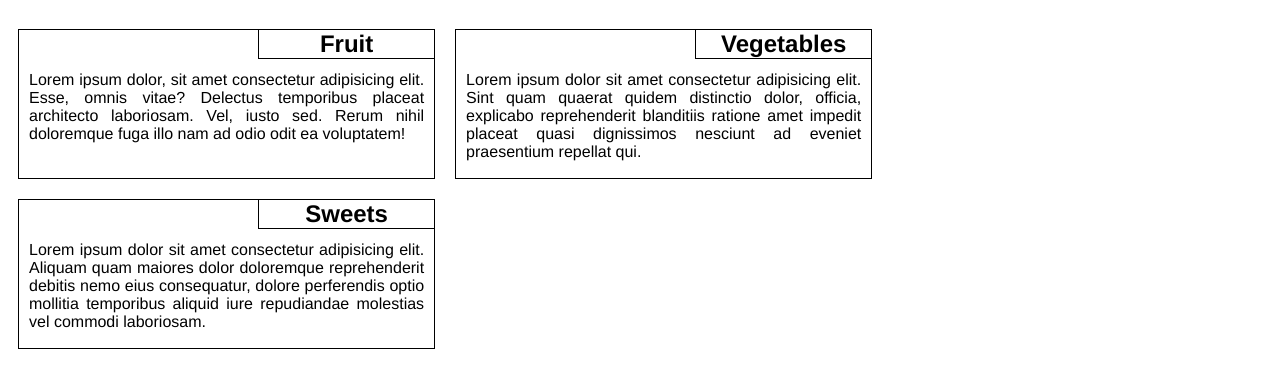
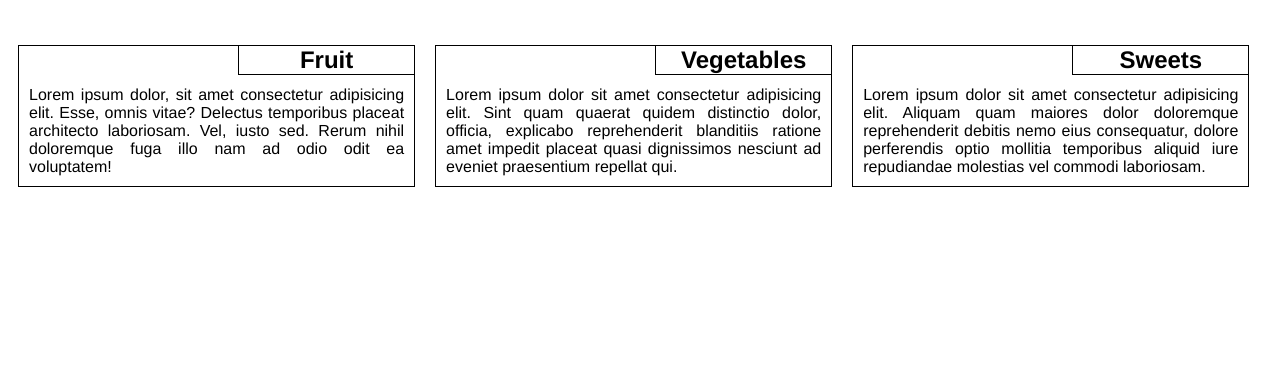
Before and after one commit to rockyraccoon64/coursera_mod2, a plain HTML site: page index.html in a window 1280 px wide. Shown: the part 61-448 px from the top of the page. Drawn offline with Linux system fonts and the light colour scheme.

Commit message:
It works!

```diff
--- a/css/stylesheet.css
+++ b/css/stylesheet.css
@@ -9,26 +9,24 @@ h1 {
 section {
     position: relative;
     float: left;
-    text-align: justify;
     box-sizing: border-box;
-    width: 50%;
-    height: 150px;
-    border: 1px solid black;
-    margin: 10px;
+    padding: 10px;
 }
 
 section > h2 {
     margin: 0px;
     width: 175px;
     position: absolute;
-    top: -1px;
-    right: -1px;
+    top: 26px;
+    right: 10px;
     text-align: center;
     border: 1px solid black;
 }
 
 section > p {
-    padding: 25px 10px 0px;
+    padding: 40px 10px 10px;
+    border: 1px solid black;
+    text-align: justify;
 }
 
 @media (min-width: 992px) {
```
